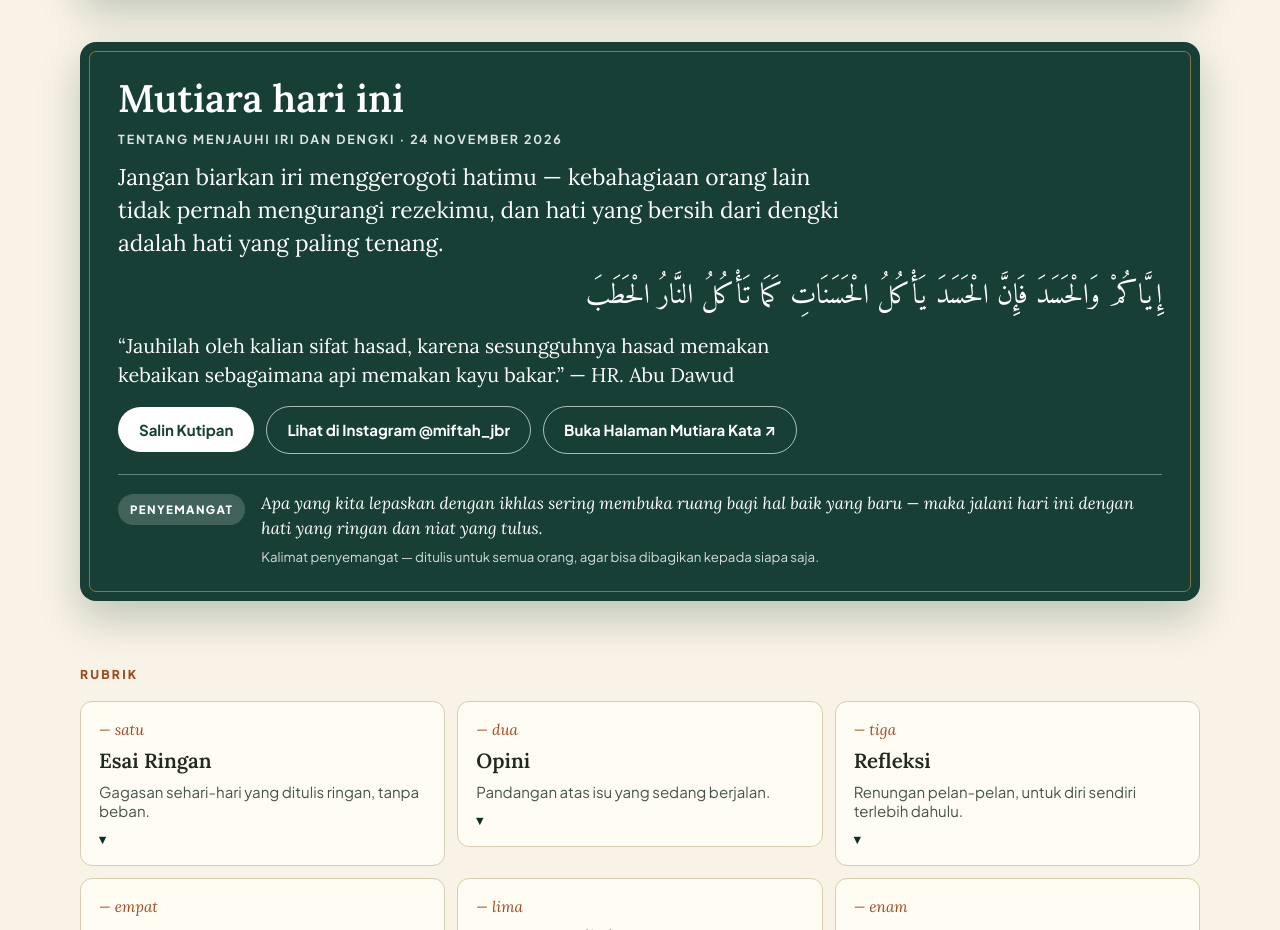
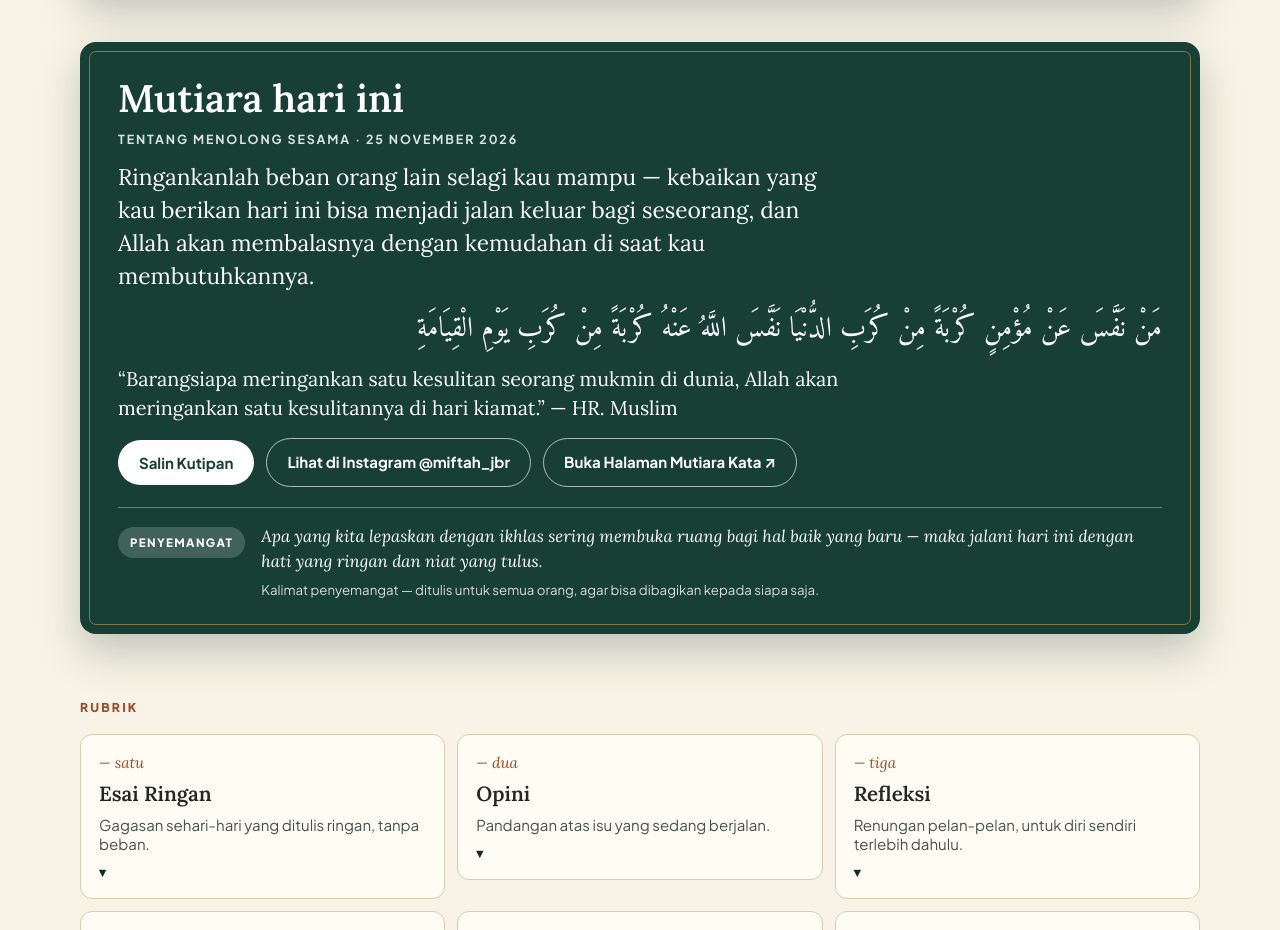
Before and after one commit to myef2018-ops/lesehan, a plain HTML site: page index.html in a window 1280 px wide. Shown: the part 2620-3550 px from the top of the page. Drawn offline with Linux system fonts and the light colour scheme; no server answers.

Commit message:
Mutiara 2026-11-25: menolong sesama

```diff
--- a/index.html
+++ b/index.html
@@ -355,10 +355,10 @@
     <div class="wrap">
       <div class="mutiara-panel">
         <h2>Mutiara hari ini</h2>
-        <p class="mutiara-date">Tentang menjauhi iri dan dengki · 24 November 2026</p>
-        <p class="mutiara-quote">Jangan biarkan iri menggerogoti hatimu — kebahagiaan orang lain tidak pernah mengurangi rezekimu, dan hati yang bersih dari dengki adalah hati yang paling tenang.</p>
-        <p class="mutiara-ar" dir="rtl" lang="ar">إِيَّاكُمْ وَالْحَسَدَ فَإِنَّ الْحَسَدَ يَأْكُلُ الْحَسَنَاتِ كَمَا تَأْكُلُ النَّارُ الْحَطَبَ</p>
-        <p class="mutiara-tr">“Jauhilah oleh kalian sifat hasad, karena sesungguhnya hasad memakan kebaikan sebagaimana api memakan kayu bakar.” — HR. Abu Dawud</p>
+        <p class="mutiara-date">Tentang menolong sesama · 25 November 2026</p>
+        <p class="mutiara-quote">Ringankanlah beban orang lain selagi kau mampu — kebaikan yang kau berikan hari ini bisa menjadi jalan keluar bagi seseorang, dan Allah akan membalasnya dengan kemudahan di saat kau membutuhkannya.</p>
+        <p class="mutiara-ar" dir="rtl" lang="ar">مَنْ نَفَّسَ عَنْ مُؤْمِنٍ كُرْبَةً مِنْ كُرَبِ الدُّنْيَا نَفَّسَ اللَّهُ عَنْهُ كُرْبَةً مِنْ كُرَبِ يَوْمِ الْقِيَامَةِ</p>
+        <p class="mutiara-tr">“Barangsiapa meringankan satu kesulitan seorang mukmin di dunia, Allah akan meringankan satu kesulitannya di hari kiamat.” — HR. Muslim</p>
         <div class="mutiara-actions">
           <button class="btn btn-light" type="button" id="salin-kutipan">Salin Kutipan</button>
           <a class="btn btn-outline-w" href="https://www.instagram.com/miftah_jbr" target="_blank" rel="noopener">Lihat di Instagram @miftah_jbr</a>
@@ -635,7 +635,7 @@
     var btn = document.getElementById("salin-kutipan");
     var status = document.getElementById("copy-status");
     if (!btn || !status) return;
-    var text = "Jangan biarkan iri menggerogoti hatimu — kebahagiaan orang lain tidak pernah mengurangi rezekimu, dan hati yang bersih dari dengki adalah hati yang paling tenang.\n\nإِيَّاكُمْ وَالْحَسَدَ فَإِنَّ الْحَسَدَ يَأْكُلُ الْحَسَنَاتِ كَمَا تَأْكُلُ النَّارُ الْحَطَبَ\n\n“Jauhilah oleh kalian sifat hasad, karena sesungguhnya hasad memakan kebaikan sebagaimana api memakan kayu bakar.” — HR. Abu Dawud\n\n— Mutiara hari ini, Lesehan (lesehan.my.id)";
+    var text = "Ringankanlah beban orang lain selagi kau mampu — kebaikan yang kau berikan hari ini bisa menjadi jalan keluar bagi seseorang, dan Allah akan membalasnya dengan kemudahan di saat kau membutuhkannya.\n\nمَنْ نَفَّسَ عَنْ مُؤْمِنٍ كُرْبَةً مِنْ كُرَبِ الدُّنْيَا نَفَّسَ اللَّهُ عَنْهُ كُرْبَةً مِنْ كُرَبِ يَوْمِ الْقِيَامَةِ\n\n“Barangsiapa meringankan satu kesulitan seorang mukmin di dunia, Allah akan meringankan satu kesulitannya di hari kiamat.” — HR. Muslim\n\n— Mutiara hari ini, Lesehan (lesehan.my.id)";
     function done(ok){
       status.textContent = ok ? "Kutipan tersalin — silakan dibagikan." : "Tidak dapat menyalin otomatis; tekan dan tahan teks kutipan untuk menyalinnya.";
     }
```
Also changed, not shown: mutiara.json (+8 -0 lines).
